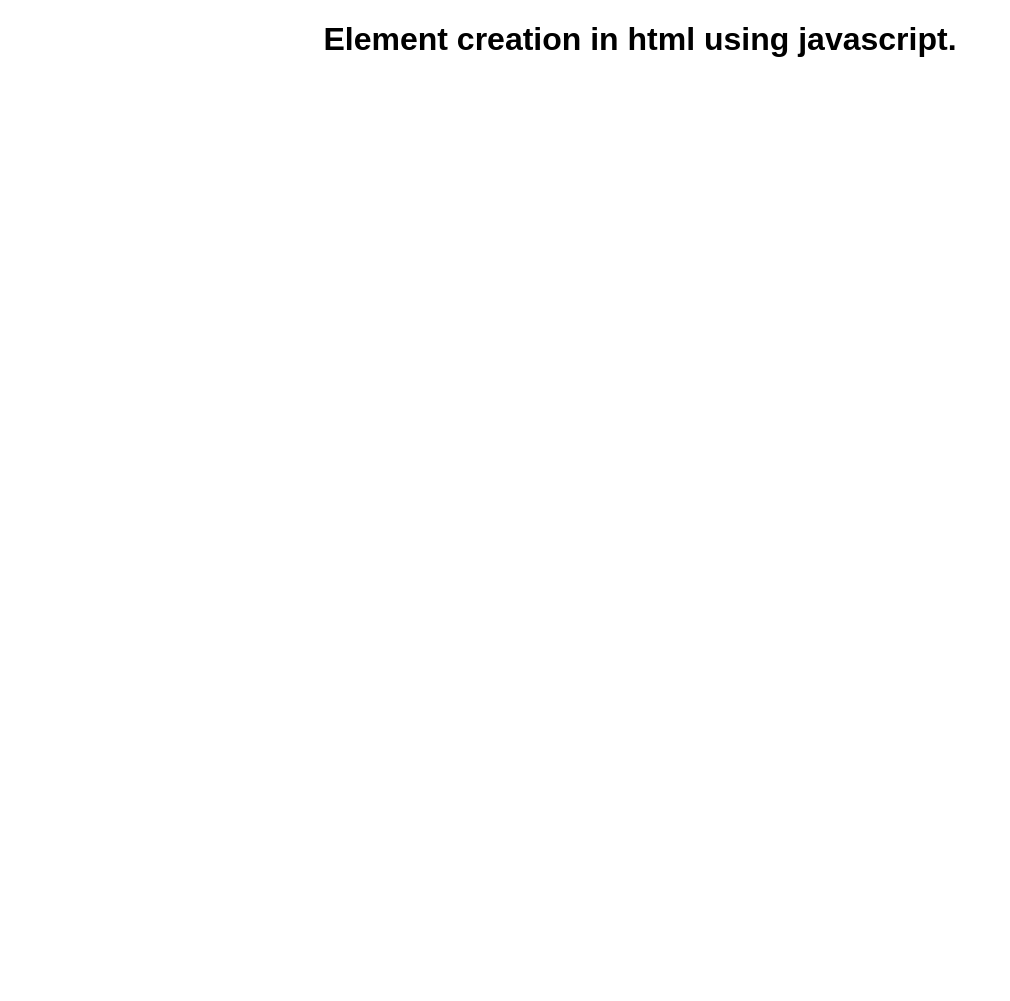
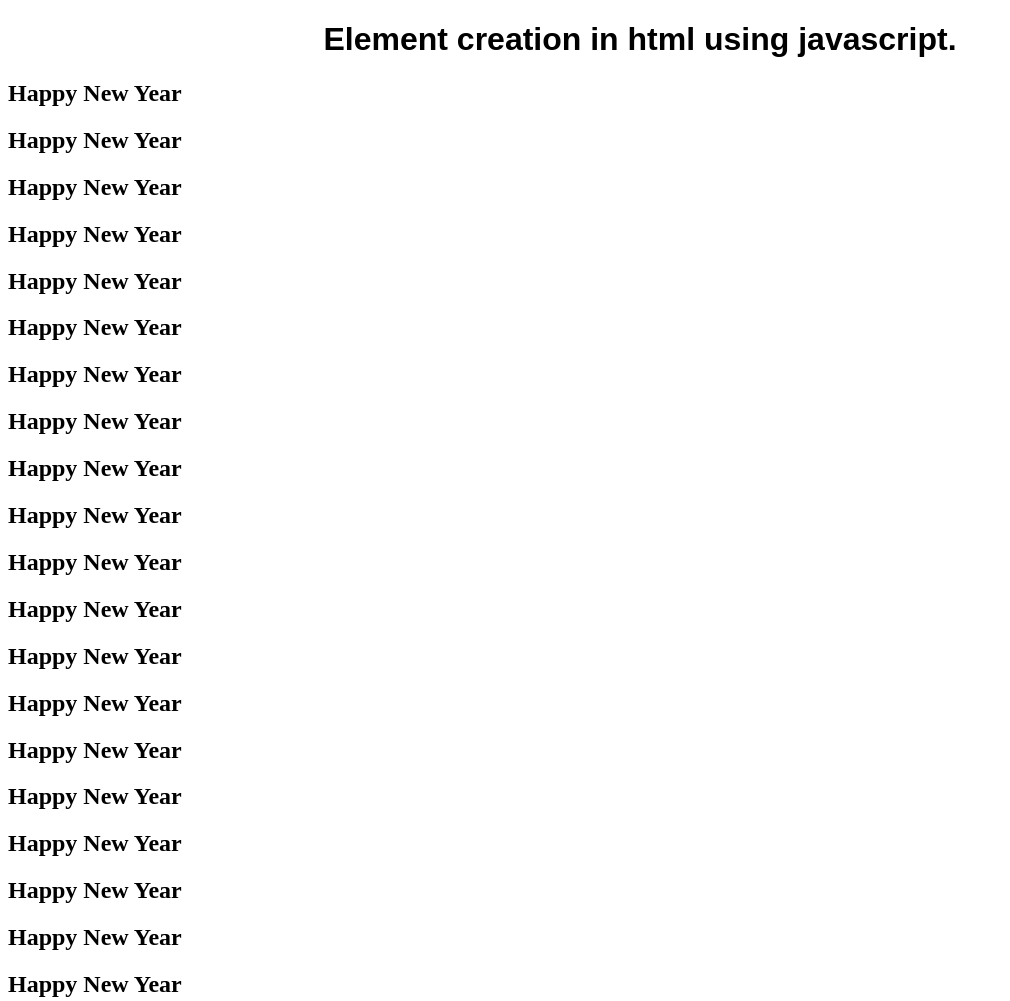
Before and after one commit to Kraven0112/Struggling, a plain HTML site: page JS/18_May/createElement/arrayType.html in a window 1280 px wide. Shown: the whole page, without its empty margins (0-1010 px from the left). Before the commit the page ends 800 px from the top, so only its background shows below. Drawn offline with Linux system fonts and the light colour scheme.

Commit message:
rename file

```diff
--- a/JS/18_May/createElement/index.html
+++ b/JS/18_May/createElement/arrayType.html
@@ -20,10 +20,13 @@
 
     <script>
         let div = document.getElementById('room')
+        console.log(div)
 
-        let make1 = document.createElement('h2')
+        for(let i=0; i<20; i++){
+            let h2 = document.createElement('h2')
         h2.innerText ='Happy New Year'
         div.appendChild(h2)
+        }
     </script>
 </body>
 </html>
```
